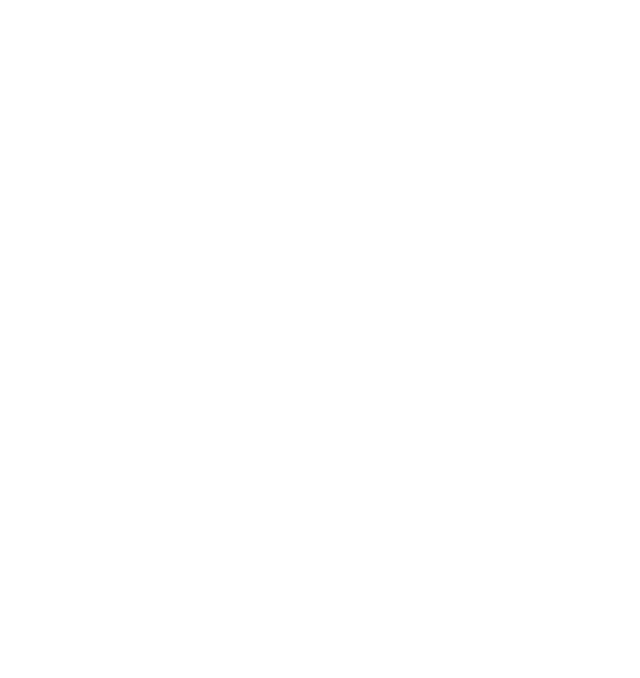
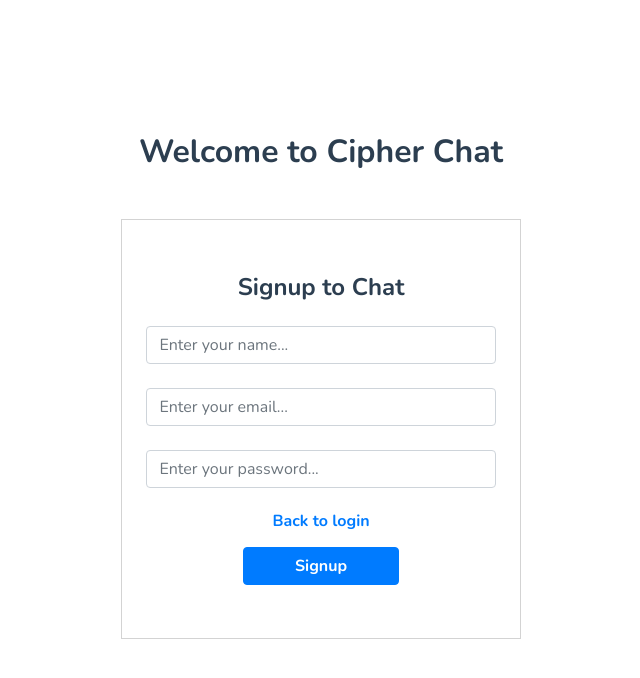
Before and after one commit to decoded-cipher/Cipher-Chat, a Vue app: page /signup in a window 1280 px wide. Shown: the top 678 px of the page, without its empty margins (319-959 px from the left). Built offline with nearby package versions, Linux system fonts and the light colour scheme.

Commit message:
SignUp Component Design:

```diff
--- a/src/components/Login.vue
+++ b/src/components/Login.vue
@@ -3,12 +3,15 @@
     <h2 class="pt-5">Welcome to Cipher Chat</h2>
     <form class="detail-box mt-5">
       <div class="form-group my-5">
-        <h4>Signup to Chat</h4>
-        <input type="text" class="form-control my-4" placeholder="Enter your name..." />
-        <input type="text" class="form-control" placeholder="Enter your email..." />
+        <h4>Login to Chat</h4>
+        <input type="text" class="form-control mt-4" placeholder="Enter your email..." />
         <input type="password" class="form-control my-4" placeholder="Enter your password..." />
 
-        <button style="font-weight: 600" type="button" class="btn btn-primary">Signup</button>
+        <router-link :to="{ path: 'signup' }">
+          <h6 class="mb-3" style="font-weight: 600">Create an account</h6>
+        </router-link>
+
+        <button style="font-weight: 600" type="button" class="btn btn-primary">Login</button>
       </div>
     </form>
   </div>
--- a/src/components/SignUp.vue
+++ b/src/components/SignUp.vue
@@ -0,0 +1,57 @@
+<template>
+    <div class="signup">
+        <h2 class="pt-5">Welcome to Cipher Chat</h2>
+        <form class="detail-box mt-5">
+            <div class="form-group my-5">
+                <h4>Signup to Chat</h4>
+                <input type="text" class="form-control my-4" placeholder="Enter your name..." />
+                <input type="text" class="form-control" placeholder="Enter your email..." />
+                <input type="password" class="form-control my-4" placeholder="Enter your password..." />
+
+                <router-link :to="{ path: '/' }">
+                    <h6 class="mb-3" style="font-weight: 600">Back to login</h6>
+                </router-link>
+
+                <button style="font-weight: 600" type="button" class="btn btn-primary">Signup</button>
+            </div>
+        </form>
+    </div>
+</template>
+
+
+<script>
+    export default {
+        name: 'SignUp'
+    }
+</script>
+
+<!-- Add "scoped" attribute to limit CSS to this component only -->
+<style scoped>
+    input[type="text"],
+    input[type="password"] {
+        margin: auto;
+        width: 90%;
+    }
+
+    .detail-box {
+        padding: 5px;
+        border: 1px solid lightgrey;
+        max-width: 400px;
+        min-height: 250px;
+        margin: auto;
+    }
+
+    h2,
+    h4 {
+        font-weight: 600;
+    }
+
+    .signup {
+        margin-top: 75px;
+        padding: 10px;
+    }
+
+    button {
+        width: 40%;
+    }
+</style>
--- a/src/routes.js
+++ b/src/routes.js
@@ -2,6 +2,7 @@
 import VueRouter from "vue-router";
 
 import Login from './components/Login.vue'
+import SignUp from './components/SignUp.vue'
 
 Vue.use(VueRouter);
 
@@ -10,6 +11,11 @@
             path: '/',
             name: 'Login',
             component: Login
+        },
+        {
+            path: '/signup',
+            name: 'SignUp',
+            component: SignUp
         }
     ],
     mode: 'history'
```
